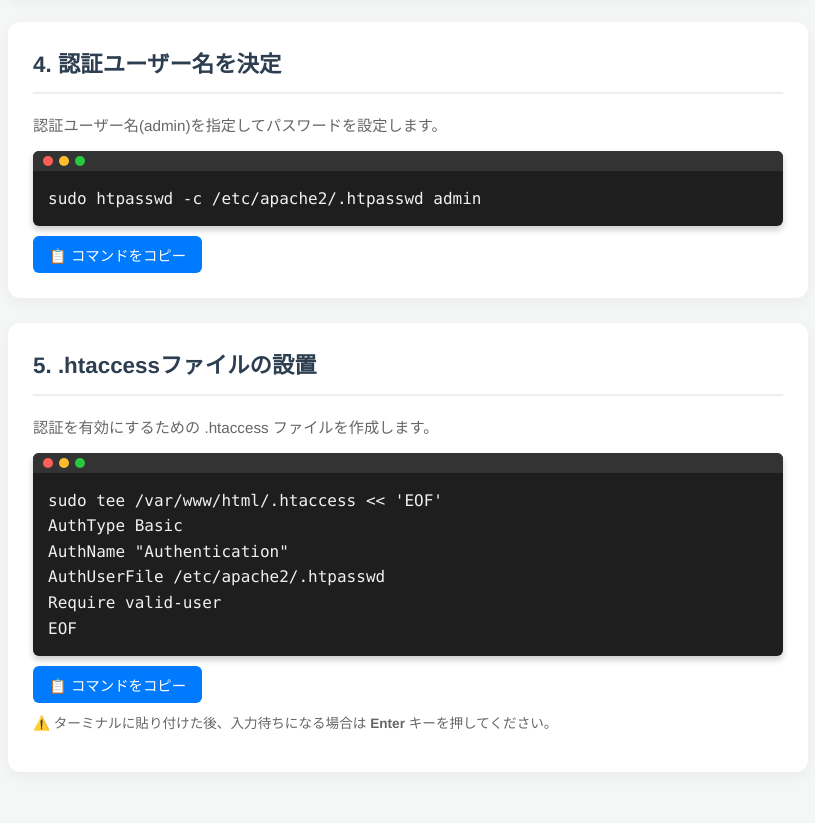
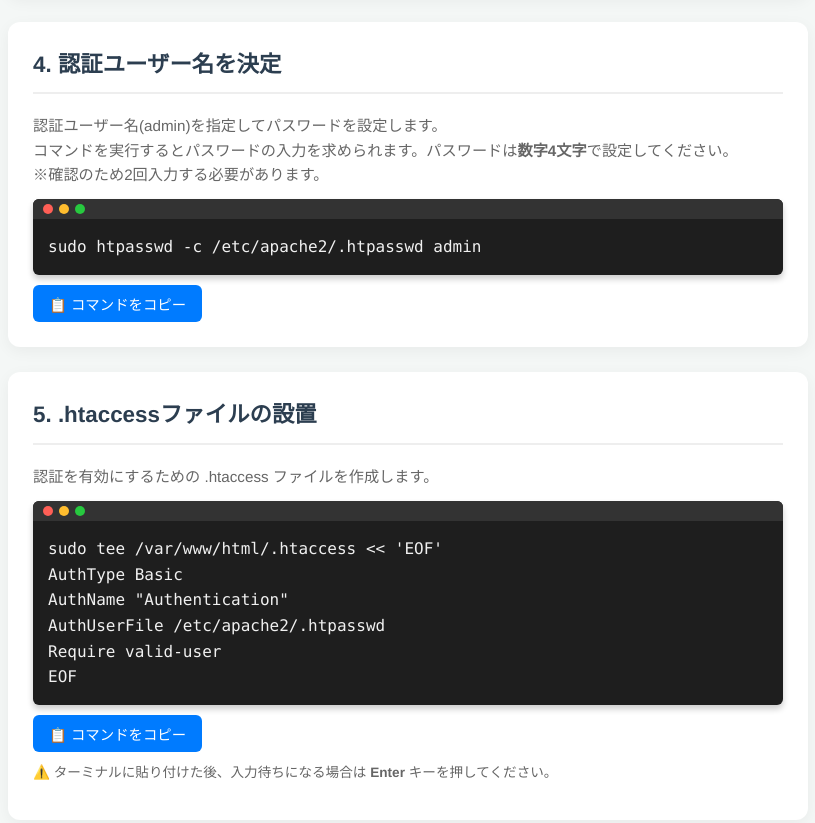
Before and after one commit to vtmacs/kosen, a plain HTML site: page cloud_basic_auth.html in a window 1280 px wide. Shown: the part 1202-2025 px from the top of the page, without its empty margins (232-1047 px from the left). Drawn offline with Linux system fonts and the light colour scheme.

Commit message:
Update cloud_basic_auth.html

```diff
--- a/cloud_basic_auth.html
+++ b/cloud_basic_auth.html
@@ -255,7 +255,11 @@
     <!-- 4. 認証ユーザー名を決定 -->
     <div class="command-section">
         <h2>4. 認証ユーザー名を決定</h2>
-        <p class="description">認証ユーザー名(admin)を指定してパスワードを設定します。</p>
+        <p class="description">
+            認証ユーザー名(admin)を指定してパスワードを設定します。<br>
+            コマンドを実行するとパスワードの入力を求められます。パスワードは<strong>数字4文字</strong>で設定してください。<br>
+            ※確認のため2回入力する必要があります。
+        </p>
         <div class="terminal-window">
             <div class="terminal-header">
                 <div class="dot red"></div><div class="dot yellow"></div><div class="dot green"></div>
```
